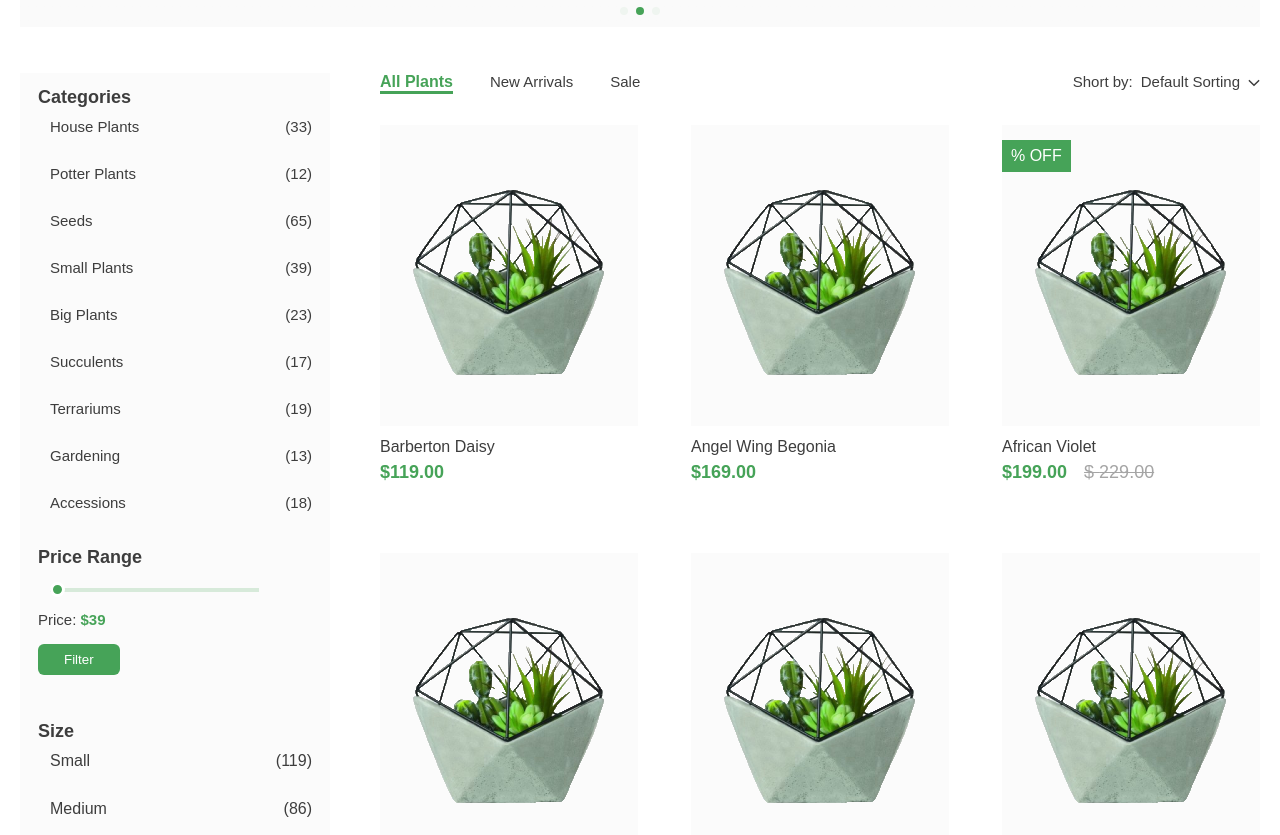
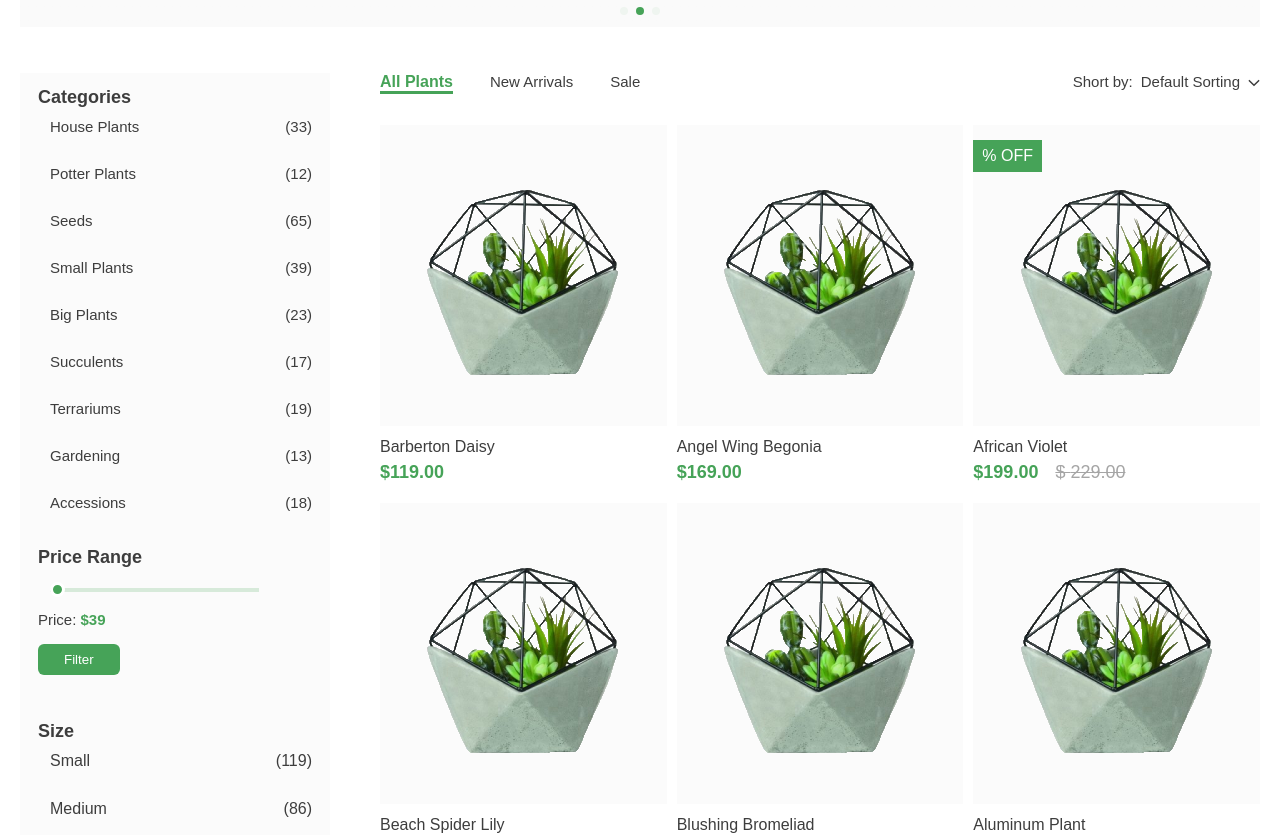
Before and after one commit to soto0/plants-shop, a React (Create React App) app: page / in a window 1280 px wide. Shown: the part 540-1375 px from the top of the page. Built offline with nearby package versions, Linux system fonts and the light colour scheme; data requests are answered from the project's data file.

Commit message:
change adaptive

```diff
--- a/src/components/Main/Goods/Goods.module.css
+++ b/src/components/Main/Goods/Goods.module.css
@@ -37,10 +37,12 @@
 
 .products {
     margin-top: 31px;
-    display: flex;
-    flex-wrap: wrap;
-    gap: 70px 10px;
-    justify-content: space-between
+    max-width: 100%;
+    display: grid;
+    gap: 20px 10px;
+    grid-auto-flow: dense;
+    grid-template-columns: repeat(4, auto);
+    grid-template-rows: auto;
 }
 
 .sort__block {
@@ -66,3 +68,15 @@
     background-color: #46A358;
     color: white;
 }
+
+@media screen and (max-width: 1470px) {
+    .products {
+        grid-template-columns: repeat(3, auto);
+    }
+}
+
+@media screen and (max-width: 1150px) {
+    .products {
+        grid-template-columns: repeat(2, auto);
+    }
+}
--- a/src/components/Main/ProductCard/ProductCard.module.css
+++ b/src/components/Main/ProductCard/ProductCard.module.css
@@ -1,7 +1,6 @@
 .product {
     display: block;
     position: relative;
-    width: 258px;
     transition: all 0.3s;
     border-top: solid 1px #FBFBFB;
 }
@@ -20,6 +19,7 @@
     padding: 31px 4px 19px 4px;
     height: 300px;
     position: relative;
+    text-align: center;
 }
 
 .product__bottom {
@@ -97,15 +97,3 @@
     color: #46A358;
     text-align: center;
 }
-
-@media screen and (max-width: 1200px) {
-    .product {
-        width: 200px;
-    }
-    .product__top {
-        height: 250px;
-    }
-    .product__icon {
-        width: 100%;
-    }
-}
```
